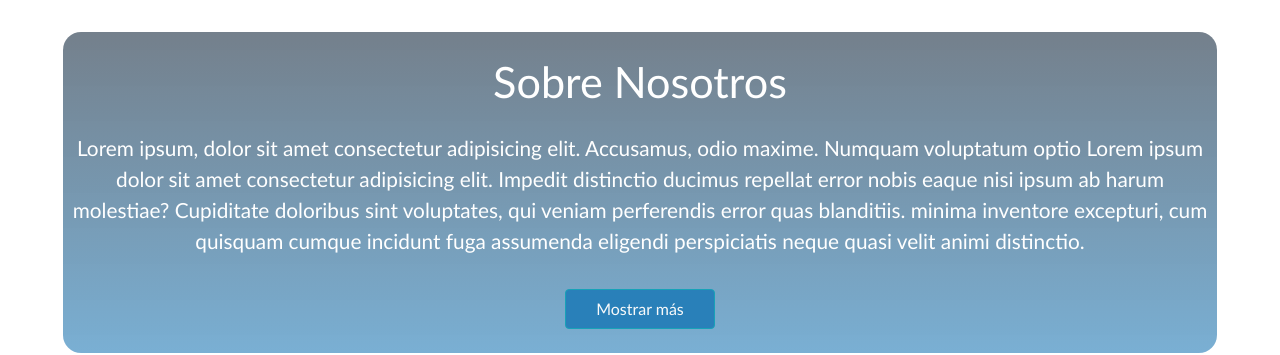
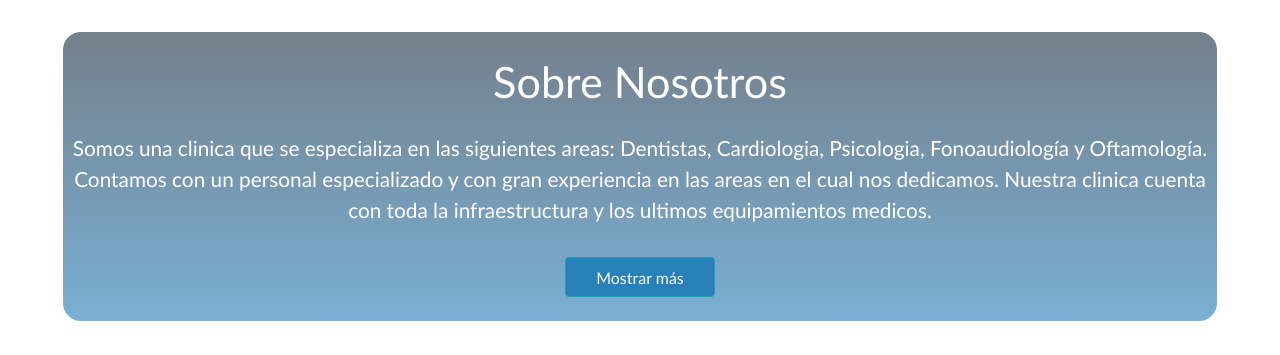
Before and after one commit to leomoyano/Clinica-Proyecto, a website built with webpack: page src/index.html in a window 1280 px wide. Shown: the part 1380-1735 px from the top of the page. Built offline with nearby package versions, Linux system fonts and the light colour scheme; some packages are replaced by stand-ins of ours.

Commit message:
Cosas chingonas

```diff
--- a/src/index.html
+++ b/src/index.html
@@ -123,12 +123,7 @@
       </div>
       <div class="box-3 text-center p-2 my-4 mx-5" data-aos="fade-left" data-aos-duration="3000">
         <h2 class="p-3" id="sobreNosotros">Sobre Nosotros</h2>
-        <p>Lorem ipsum, dolor sit amet consectetur adipisicing elit. Accusamus, odio maxime. Numquam voluptatum optio
-          Lorem ipsum dolor sit amet consectetur adipisicing elit. Impedit distinctio ducimus repellat error nobis eaque
-          nisi ipsum ab harum molestiae? Cupiditate doloribus sint voluptates, qui veniam perferendis error quas
-          blanditiis.
-          minima inventore excepturi, cum quisquam cumque incidunt fuga assumenda eligendi perspiciatis neque quasi
-          velit animi distinctio.</p>
+        <p>Somos una clinica que se especializa en las siguientes areas: Dentistas, Cardiologia, Psicologia, Fonoaudiología y Oftamología. Contamos con un personal especializado y con gran experiencia en las areas en el cual nos dedicamos. Nuestra clinica cuenta con toda la infraestructura y los ultimos equipamientos medicos.</p>
         <button class="btn btn-info m-3">
           <a href="about.html" class="text-light mostrarMas">Mostrar más</a></button>
       </div>
```
